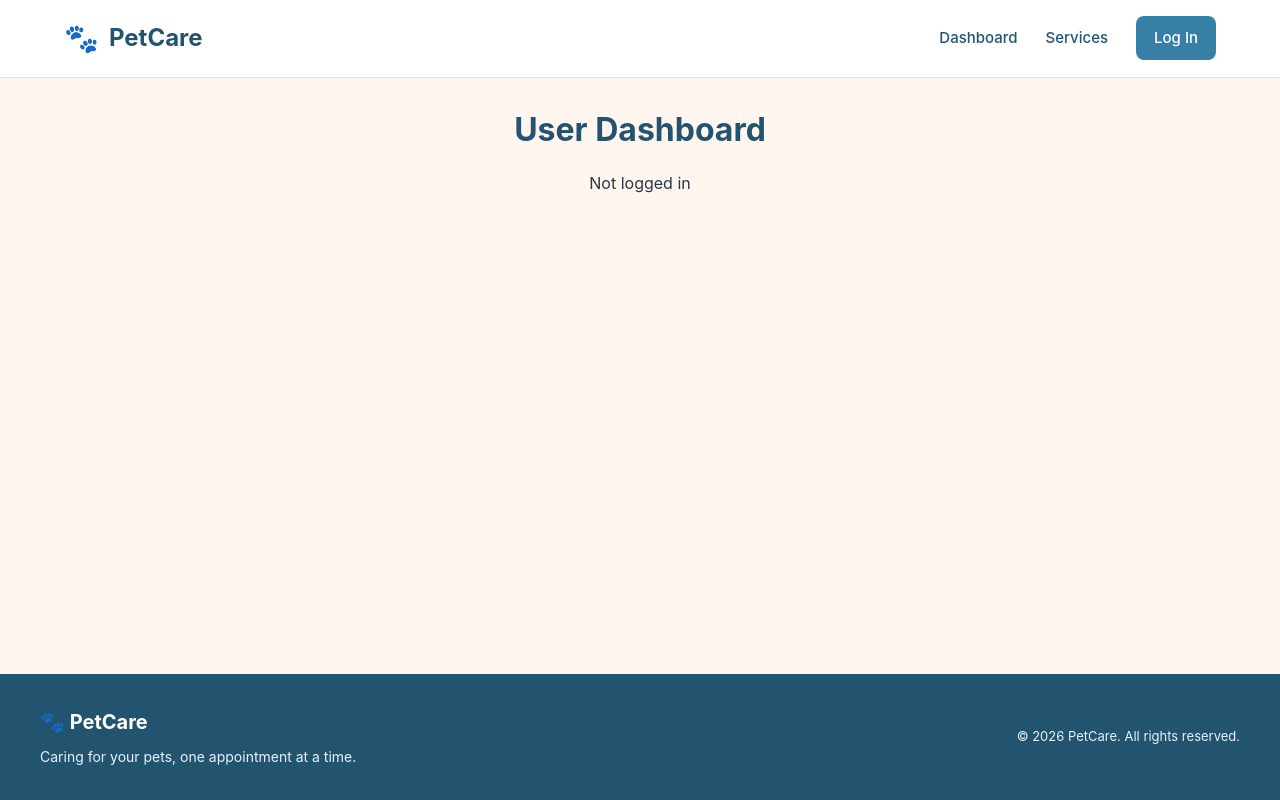
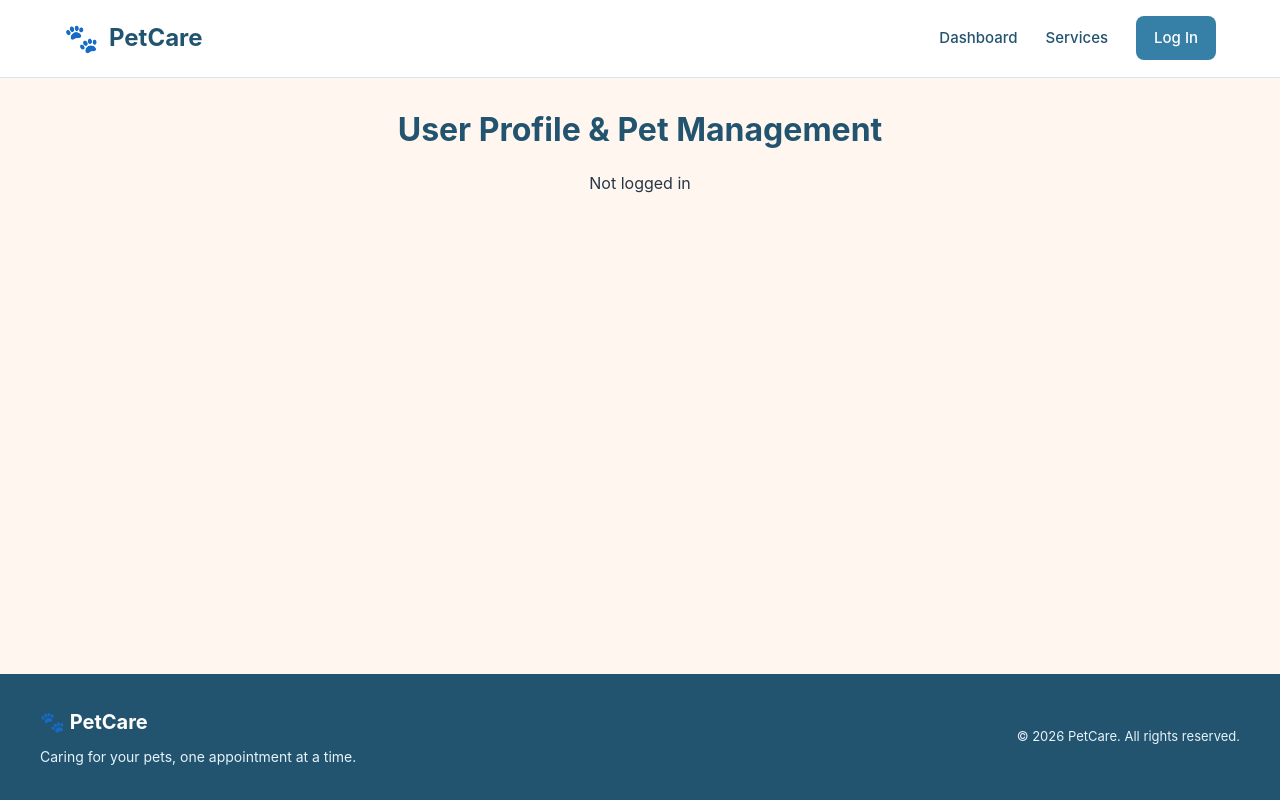
Before and after one commit to joseph-sikowitz/petcare, a React (Vite) app in the folder frontend/: page /user/dashboard in a window 1280 px wide. Built offline with nearby package versions, Linux system fonts and the light colour scheme; no server answers.

Commit message:
Changed heading to User Profile and Pet Management

```diff
--- a/frontend/src/pages/UserDashboard.jsx
+++ b/frontend/src/pages/UserDashboard.jsx
@@ -18,7 +18,7 @@ export default function UserDashboard() {
   return (
     <main className="petcare-page">
       <div className="dashboard-page">
-        <h1>User Dashboard</h1>
+        <h1>User Profile & Pet Management</h1>
         {user ? <UserProfileData /> : <p>Not logged in</p>}
         {user ? <PetTable /> : null}
       </div>
```
